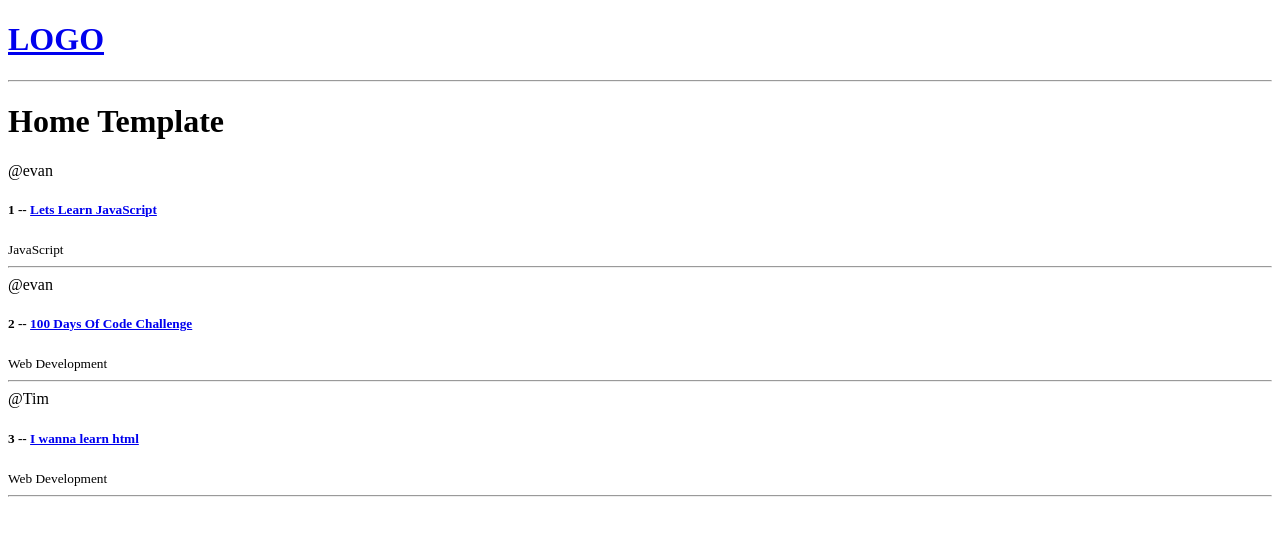
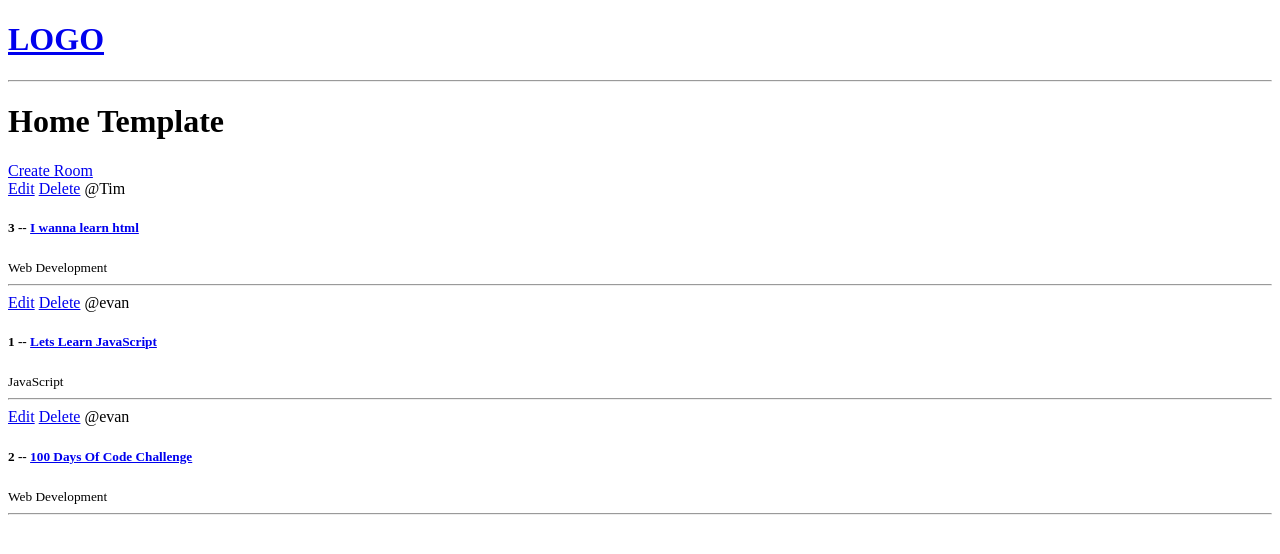
Before and after one commit to EOConnell99/DjangoTutorial, a Django app: page / in a window 1280 px wide. Shown: the top 554 px of the page. Run offline with Django 5.2, Linux system fonts and the light colour scheme; data comes from the database, SQL or seed files in the repository; both versions use the stored data as it was after the commit.

Commit message:
actually added CRUD functionality

```diff
--- a/studybud/base/models.py
+++ b/studybud/base/models.py
@@ -21,6 +21,9 @@ class Room(models.Model):
     updated = models.DateTimeField(auto_now=True)
     created = models.DateTimeField(auto_now_add=True)
 
+
+    class Meta:
+        ordering = ['-updated', '-created']
     def __str__(self):
         return self.name
 
--- a/studybud/base/templates/base/home.html
+++ b/studybud/base/templates/base/home.html
@@ -9,9 +9,13 @@
 
 <div>
 
+    <a href = "{% url 'create-room' %}">Create Room</a>
+
     <div>
         {%for room in rooms %}
             <div>
+                <a href = "{% url 'update-room' room.id %}" > Edit</a>
+                <a href = "{% url 'delete-room' room.id %}" > Delete</a>
                 <span>@{{room.host.username}}</span>
                 <h5>{{room.id}} -- <a href="{% url 'room' room.id %}">{{room.name}}</a></h5>
                 <small>{{room.topic.name}}</small>
--- a/studybud/base/urls.py
+++ b/studybud/base/urls.py
@@ -4,4 +4,8 @@ from . import views
 urlpatterns  = [
     path('', views.home, name="home"),
     path('room_page/<str:pk>/', views.room, name='room'),
+
+    path('create-room/', views.createRoom, name="create-room"),
+    path('update-room/<str:pk>/', views.updateRoom, name="update-room"),
+    path('delete-room/<str:pk>/', views.deleteRoom, name="delete-room"),
 ]
--- a/studybud/base/views.py
+++ b/studybud/base/views.py
@@ -1,5 +1,6 @@
-from django.shortcuts import render
+from django.shortcuts import render, redirect
 from .models import Room
+from .forms import RoomForm
 
 # Create your views here.
 
@@ -20,3 +21,37 @@ def room(request, pk):
     room = Room.objects.get(id=pk)
     context = {'room': room}
     return render(request, 'base/room.html', context)
+
+def createRoom(request):
+    form = RoomForm()
+
+    if request.method == 'POST':
+        form = RoomForm(request.POST)
+        if form.is_valid():
+            form.save()
+            return redirect('home')
+
+    context = {'form': form}
+    return render(request, 'base/room_form.html', context)
+
+
+
+def updateRoom(request, pk):
+    room = Room.objects.get(id=pk)
+    form = RoomForm(instance=room)
+
+    if request.method == 'POST':
+        form = RoomForm(request.POST, instance=room)
+        if form.is_valid():
+            form.save()
+            return redirect('home')
+
+    context = {'form': form}
+    return  render(request, 'base/room_form.html/', context)
+
+def deleteRoom(request, pk):
+    room = Room.objects.get(id=pk)
+    if request.method == 'POST':
+        room.delete()
+        return redirect('home')
+    return render(request, 'base/delete.html', {'obj':room})
```
Also changed, not shown: studybud/base/forms.py (added, +7 -0 lines), studybud/base/templates/base/delete.html (added, +15 -0 lines), studybud/base/templates/base/room_form.html (added, +15 -0 lines), studybud/db.sqlite3.
